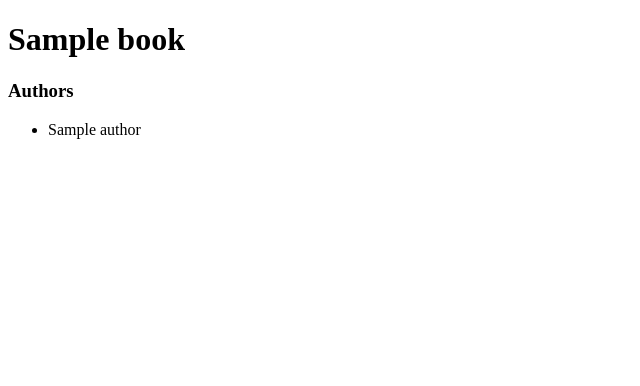
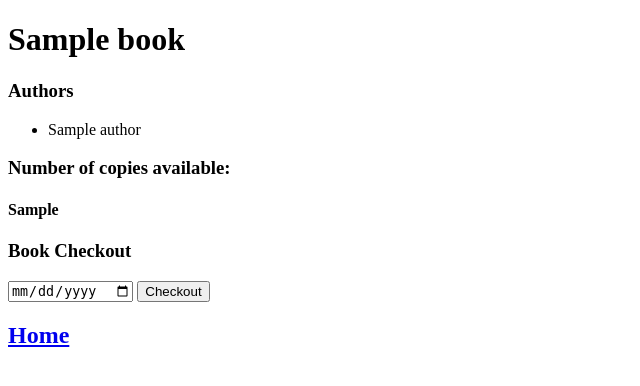
Before and after one commit to yvonnapc/php-library, a PHP site: template views/book.html.twig in a window 1280 px wide. Shown: the top 386 px of the page, without its empty margins (0-640 px from the left). Run offline with PHP 8.4, Linux system fonts and the light colour scheme; the template is opened without the code that fills it: most values are stand-ins (such as "Sample title", 1, 10 or a date in 2020); some libraries are stand-ins or nearby versions.

Commit message:
Add checkout and add copy functionality

```diff
--- a/db_creation_sql_commands.sql
+++ b/db_creation_sql_commands.sql
@@ -45,7 +45,6 @@ localhost:800/patron/1/catalog/13
 
 Post Routes
 
-(render search.html.twig) <- for adding a new book
 
 localhost:800/patron/1/catalog/13/checkout
 (render search.html.twig)<- for checking a book out
--- a/views/book.html.twig
+++ b/views/book.html.twig
@@ -16,10 +16,12 @@
         {% else %}
         <p>Oops, the library needs to add authors to this book!</p>
         {% endif %}
+        <h3>Number of copies available:</h3>
+        <h4>{{book.getAvailable}}</h4>
 
         {% if librarian %}
 
-        <h4>Edit this Title</h4>
+        <h5>Edit this Title</h5>
         <form action="/librarian/catalog/{{ book.getId }}" method="post">
             <input name="_method" type="hidden" value="patch">
               <label for="author">Edit Title</label>
@@ -28,6 +30,25 @@
             <button type="submit">Submit</button>
         </form>
 
+        <h5>Add a new copy to inventory</h5>
+        <form action="/librarian/catalog/{{book.getId}}" method="post">
+            <label for="num_copies"># of copies</label>
+            <input type="number" name="num_copies">
+            <button type="submit" name="button">Submit</button>
+        </form>
+
         {% endif %}
+
+        {% if patron %}
+            <h3>Book Checkout</h3>
+            <form action="/patron/{{ patron.getId }}/catalog/{{ book.getId }}/checkout" method="post">
+                <input name="date" type="date">
+                <button type="submit">Checkout</button>
+            </form>
+
+
+        {% endif %}
+
+        <h2><a href='/'>Home</a></h2>
     </body>
 </html>
--- a/views/catalog.html.twig
+++ b/views/catalog.html.twig
@@ -20,5 +20,7 @@
                 {% endfor %}
             </ul>
         {% endif %}
+
+        <h2><a href='/'>Home</a></h2>
     </body>
 </html>
```
Also changed, not shown: app/app.php (+26 -0 lines).
